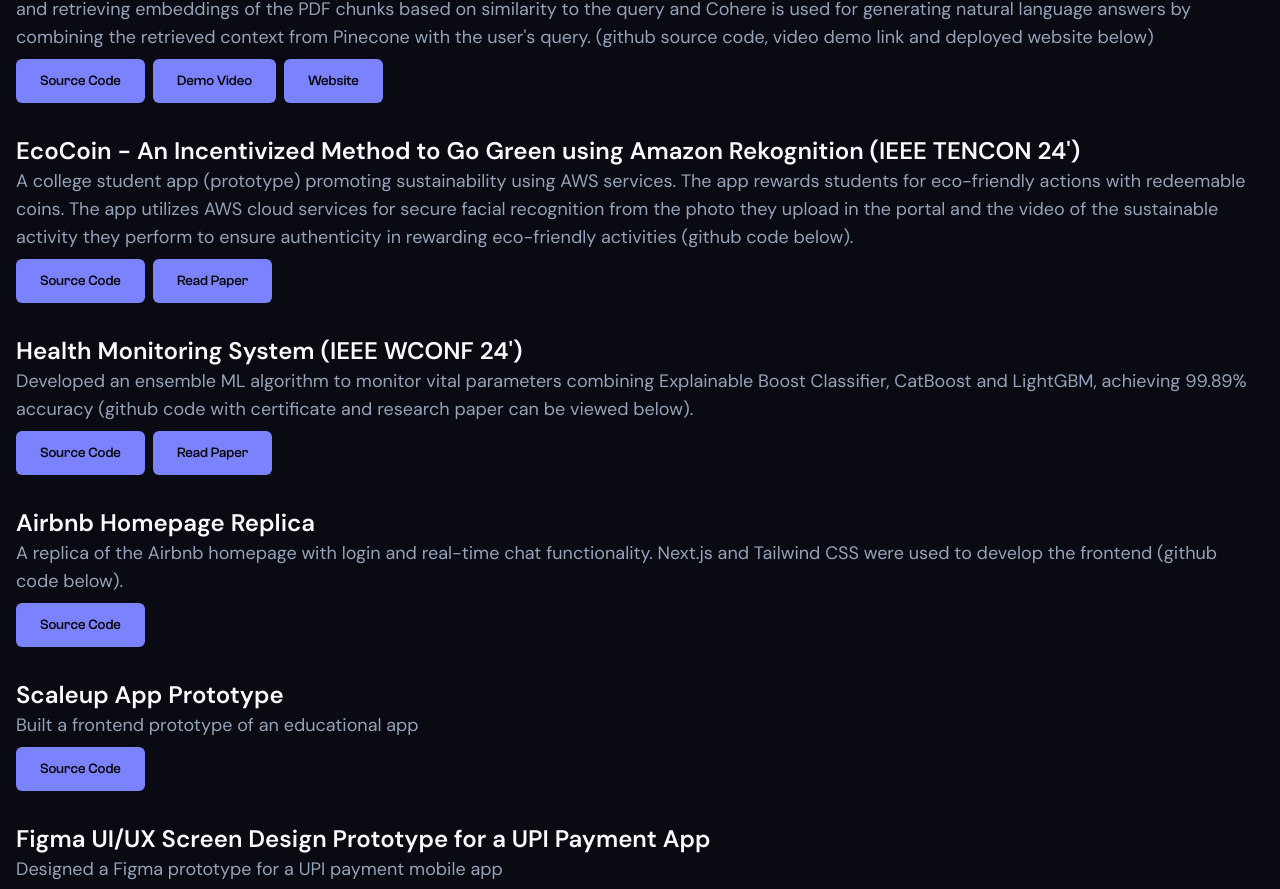
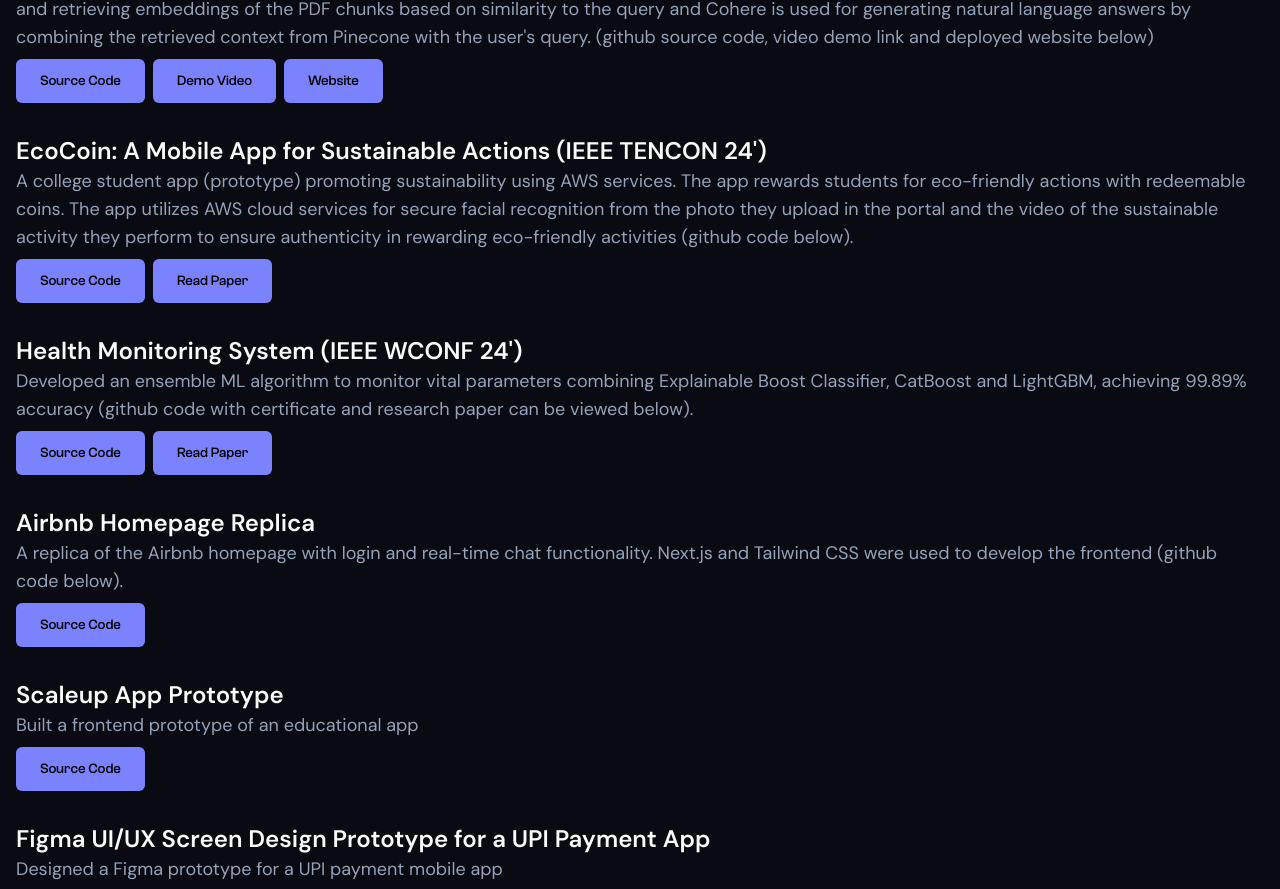
Before and after one commit to rux0422/My-Portfolio, a Next.js app: page / in a window 1280 px wide. Shown: the part 1559-2448 px from the top of the page. Built offline with nearby package versions, Linux system fonts and the light colour scheme.

Commit message:
Update title for EcoCoin project in index.tsx

```diff
--- a/src/pages/index.tsx
+++ b/src/pages/index.tsx
@@ -52,7 +52,7 @@
     href: "https://ruxquerybuddy.streamlit.app/"
   },
   {
-    title: "EcoCoin - An Incentivized Method to Go Green using Amazon Rekognition (IEEE TENCON 24')",
+    title: "EcoCoin: A Mobile App for Sustainable Actions (IEEE TENCON 24')",
     description:
       "A college student app (prototype) promoting sustainability using AWS services. The app rewards students for eco-friendly actions with redeemable coins. The app utilizes AWS cloud services for secure facial recognition from the photo they upload in the portal and the video of the sustainable activity they perform to ensure authenticity in rewarding eco-friendly activities (github code below).",
     githubhref: "https://github.com/rux0422/EcoCoin/tree/main/ecocoin/EcoCoin",
```
